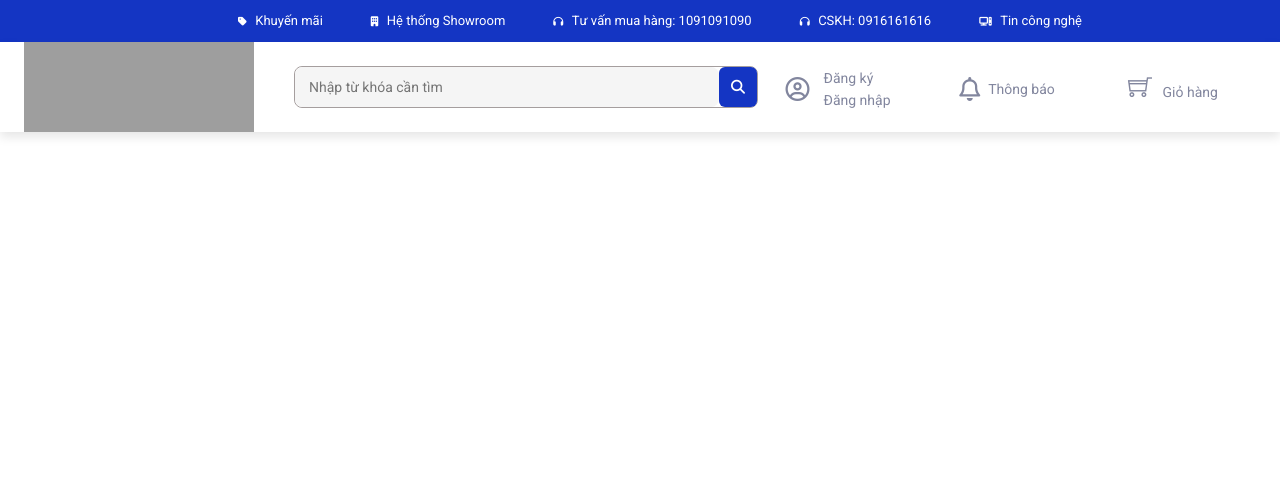
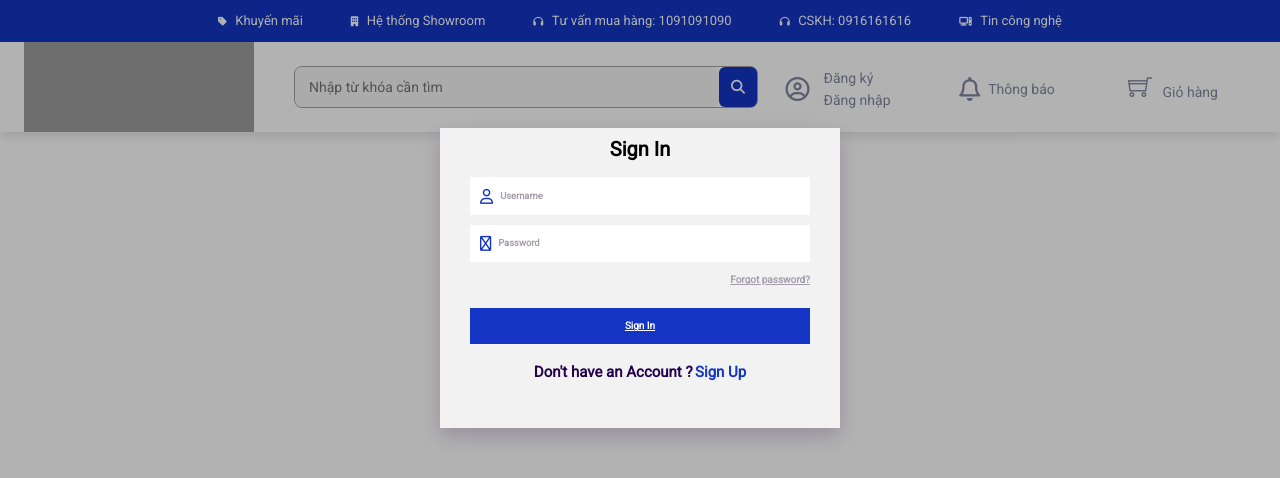
Before and after one commit to BenGuinSan/WebProject, a plain HTML site: page index.html in a window 1280 px wide. Drawn offline with nearby package versions, Linux system fonts and the light colour scheme; grey boxes are pictures that could not be loaded.

Commit message:
Them login.css va login form(dang nghien cuu de tat mo form)

```diff
--- a/index.html
+++ b/index.html
@@ -25,6 +25,7 @@
     <link rel="stylesheet" href="./assets/fonts/themify-icons-font/themify-icons/themify-icons.css">
     <link rel="stylesheet" href="./assets/css/base.css" />
     <link rel="stylesheet" href="./assets/css/main.css" />
+    <link rel="stylesheet" href="./assets/css/login.css">
 
   </head>
 
@@ -192,6 +193,62 @@
         </div>
       </header>
     </div>
+    <!--Login form-->
+    <div class="modal__overlay">
+      <!--Signin and Signup-->
+      <div class="login__forms">
+          <form action="" class="login__registre block" id="login-in">
+              <h1 class="login__title">Sign In</h1>
+
+              <div class="login__box">
+                  <i class="fa-regular fa-user login__icon"></i>
+                  <input type="text" placeholder="Username" class="login__input">
+              </div>
+
+              <div class="login__box">
+                  <i class="fa-regular fa-lock login__icon"></i>
+                  <input type="password" placeholder="Password" class="login__input">
+              </div>
+
+              <a href="#" class="login__forgot">Forgot password?</a>
+
+              <a href="#" class="login__button">Sign In</a>
+
+              <div>
+                  <span class="login__account">Don't have an Account ?</span>
+                  <span class="login__signin" id="sign-up">Sign Up</span>
+              </div>
+          </form>
+
+          <form action="" class="login__create none" id="login-up">
+              <h1 class="login__title">Create Account</h1>
+
+              <div class="login__box">
+                  <i class='fa-regular fa-user login__icon'></i>
+                  <input type="text" placeholder="Username" class="login__input">
+              </div>
+
+              <div class="login__box">
+                  <i class="fa-regular fa-envelope login-icon"></i>
+                  <input type="text" placeholder="Email" class="login__input">
+              </div>
+
+              <div class="login__box">
+                  <i class="fa-regular fa-lock login__icon"></i>
+                  <input type="password" placeholder="Password" class="login__input">
+              </div>
+
+              <a href="#" class="login__button">Sign Up</a>
+
+              <div>
+                  <span class="login__account">Already have an Account ?</span>
+                  <span class="login__signup" id="sign-in">Sign In</span>
+              </div>
+
+          </form>
+      </div>
+
+  </div>
   </body>
 
 
```
